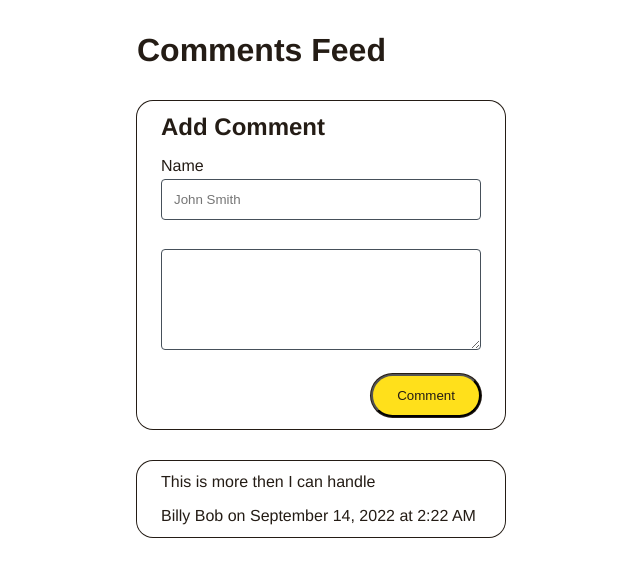
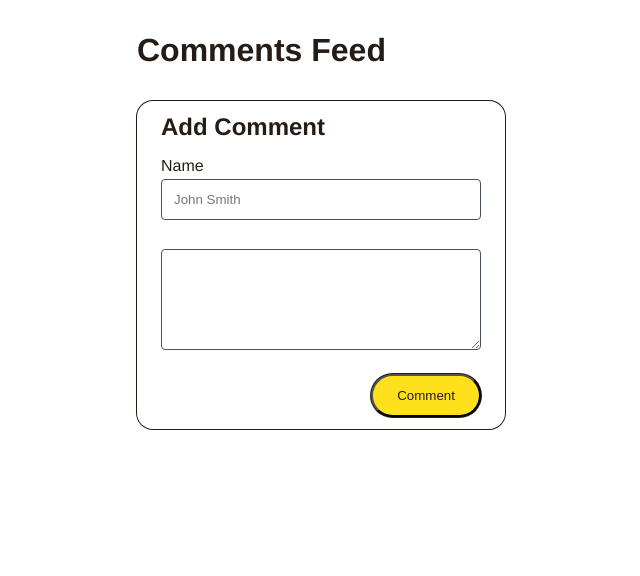
Before and after one commit to SpiritBreaker226/mailchimp, a React (Create React App) app in the folder frontend/: page / in a window 1280 px wide. Shown: the top 576 px of the page, without its empty margins (319-959 px from the left). Built offline with nearby package versions, Linux system fonts and the light colour scheme.

Commit message:
Add State Managment to Get Comments
Add state management to the Get Comments so that the user can view all
the comments in the system.

```diff
--- a/frontend/src/App.tsx
+++ b/frontend/src/App.tsx
@@ -2,7 +2,7 @@ import styled from 'styled-components'
 
 import ErrorBoundary from './Components/ErrorBoundary'
 import { AddComment } from './AddComment'
-import { Comment } from './Comments'
+import { Comments } from './Comments'
 import { AppProvider } from './context'
 import { ThemeProvider } from './theme'
 
@@ -36,16 +36,7 @@ const App = () => (
             <AddComment />
           </AppBodyContent>
 
-          <AppBodyContent>
-            <Comment
-              remark={{
-                id: 1,
-                name: 'Billy Bob',
-                message: 'This is more then I can handle',
-                created: new Date(),
-              }}
-            />
-          </AppBodyContent>
+          <Comments />
         </AppBody>
       </AppProvider>
     </ThemeProvider>
--- /dev/null
+++ b/frontend/src/Comments/Comments.tsx
@@ -0,0 +1,26 @@
+import { FC } from 'react'
+import styled from 'styled-components'
+
+import { useApp } from '../context'
+import { Comment } from './Comment'
+
+const AppBodyContent = styled.div`
+  padding: 0.75rem 1.5rem;
+  border-radius: 1em;
+  box-shadow: 0 0 0 0.0625rem ${(props) => props.theme.text};
+  margin-bottom: 2rem;
+`
+
+export const Comments: FC = () => {
+  const { state } = useApp()
+
+  return (
+    <>
+      {state.comments.map((comment) => (
+        <AppBodyContent key={comment.id}>
+          <Comment remark={comment} />
+        </AppBodyContent>
+      ))}
+    </>
+  )
+}
--- a/frontend/src/Comments/index.ts
+++ b/frontend/src/Comments/index.ts
@@ -1 +1,2 @@
 export * from './Comment'
+export * from './Comments'
```
Also changed, not shown: 1 other file (tests, documents, lock files or other folders).
